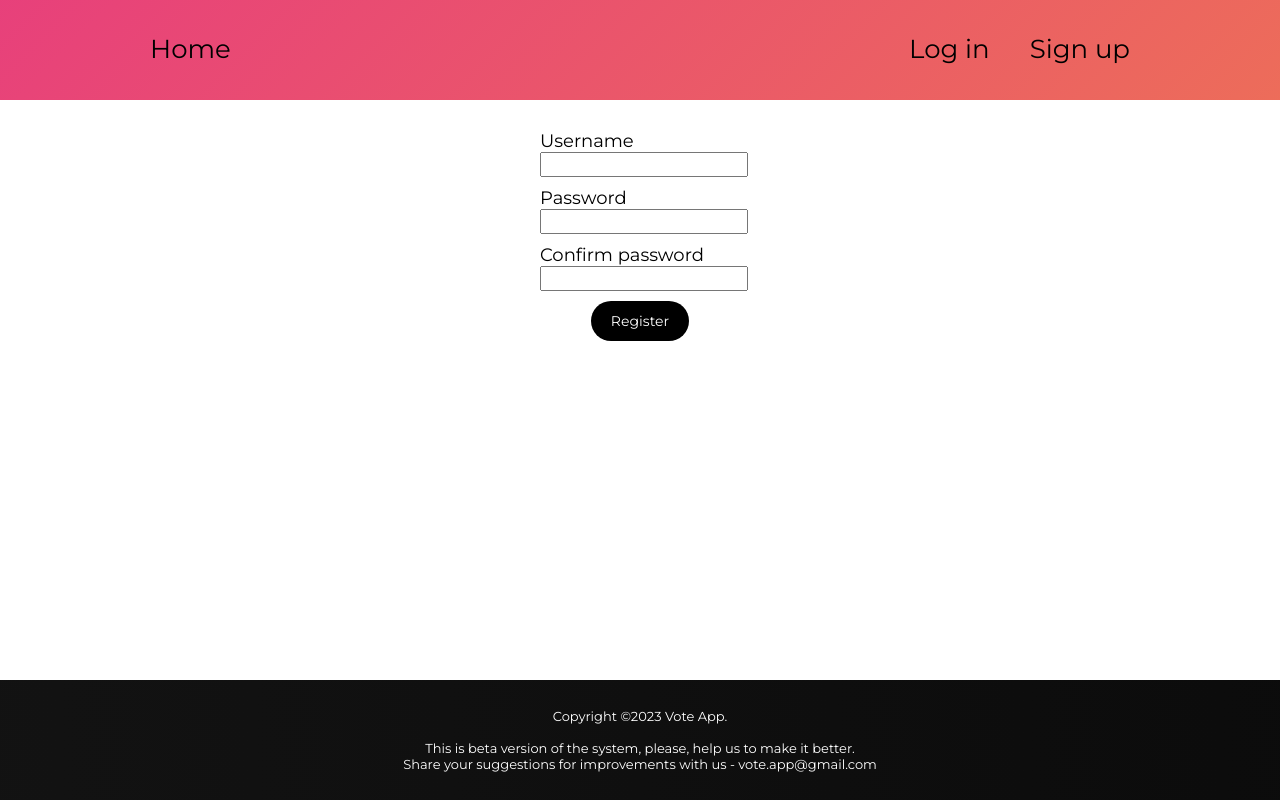
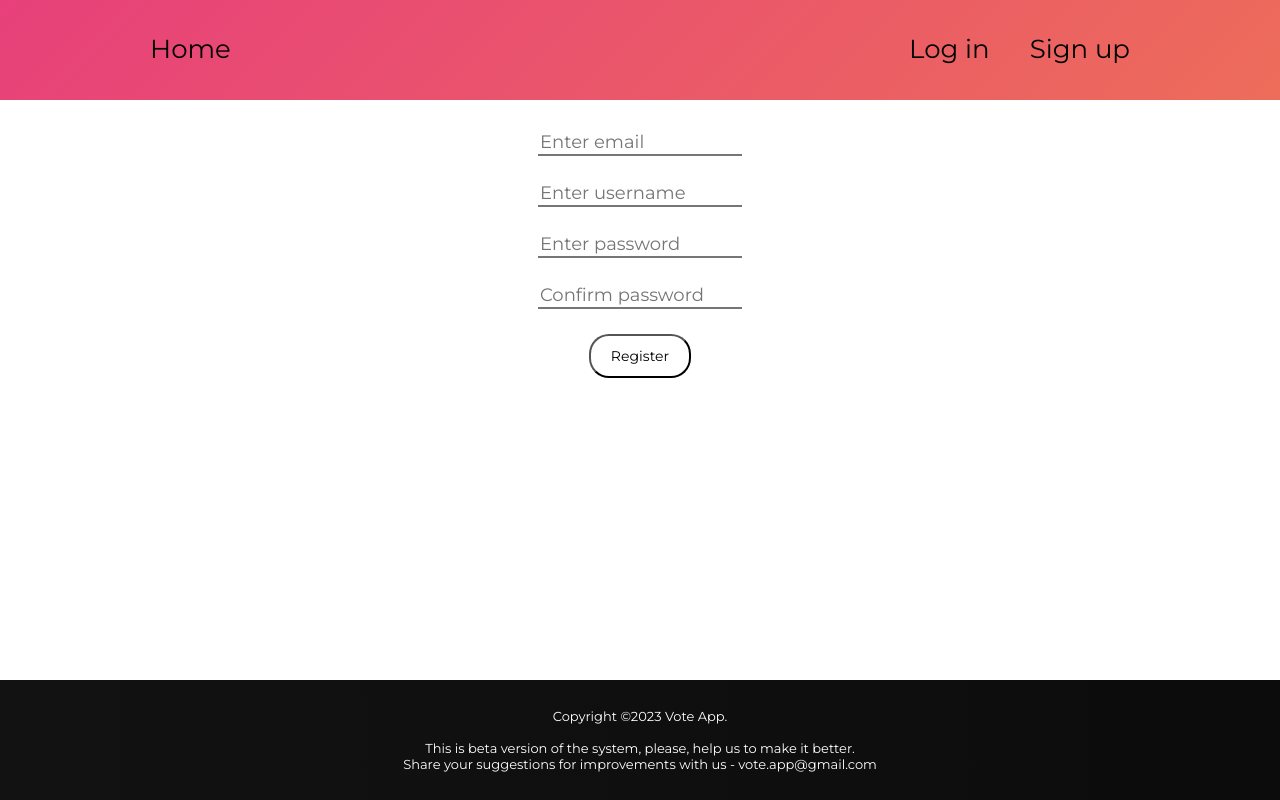
Before and after one commit to wakedupblessed/VoteApp, a React (Create React App) app in the folder web/: page /signup in a window 1280 px wide. Built offline with nearby package versions, Linux system fonts and the light colour scheme.

Commit message:
small style upates and add email

```diff
--- a/web/src/api/Auth/api.ts
+++ b/web/src/api/Auth/api.ts
@@ -43,14 +43,10 @@ export class AuthApi {
     return null;
   }
 
-  static async registerUser(username: string, password: string) {
+  static async registerUser(email: string, username: string, password: string) {
     try {
-      console.log({
-        username,
-        password,
-      });
-
       const response = await axios.post(REGISTER_URL, {
+        email,
         username,
         password,
       });
--- a/web/src/components/GlobalStyles.ts
+++ b/web/src/components/GlobalStyles.ts
@@ -43,9 +43,41 @@ export const StyledHr = styled.hr`
   background: ${StyleValues.gradiente};
   animation: ${gradientAnimation} 15s ease infinite;
   background-size: 400% 400%;
+`;
 
-  /* border-top: 1px solid #ccc;
-  margin: 20px 0; */
+export const StyledInput = styled.input`
+  width: 200px;
+  font-size: 18px;
+  border-top: 0;
+  border-left: 0;
+  border-right: 0;
+
+  &:focus {
+    outline: none;
+  }
+`;
+
+export const StyledButton = styled.button`
+  width: fit-content;
+  padding: 12px 20px;
+  border-radius: 20px;
+  font-size: 14px;
+  font-weight: normal;
+  line-height: 16px;
+  color: #000;
+  background-color: #fff;
+  border-color: #000;
+
+  &:hover {
+    cursor: pointer;
+    background-color: #000;
+    color: #fff;
+  }
+
+  &:active {
+    background-color: #000;
+    color: #fff;
+  }
 `;
 
 export default GlobalStyles;
--- a/web/src/pages/LoginPage/LoginPage.tsx
+++ b/web/src/pages/LoginPage/LoginPage.tsx
@@ -1,55 +1,36 @@
 import { useContext } from "react";
+import styled from "styled-components";
+
+import { StyledInput, StyledButton } from "../../components/GlobalStyles";
 import AuthContext from "../../сontext/AuthContext";
-import React from "react";
-import styled from "styled-components";
 
 const LoginPage = () => {
   const { loginUser } = useContext(AuthContext)!;
 
   return (
     <LoginFormContainer onSubmit={loginUser}>
-      <LoginFormElement>
-      <label htmlFor="username">Username</label>
-      <StyledInput type="text" name="username" placeholder="Enter username" />
-      </LoginFormElement>
-      <LoginFormElement>
-      <label htmlFor="username">Username</label>
-      <StyledInput type="password" name="password" placeholder="Enter password" />
-      </LoginFormElement>
-      <StyledLoginButton type="submit">Submit</StyledLoginButton>
+      <StyledInput type='email' name='email' placeholder='Enter email' />
+      <StyledInput
+        type='password'
+        name='password'
+        placeholder='Enter password'
+      />
+      <StyledButton type='submit'>Login</StyledButton>
     </LoginFormContainer>
   );
 };
 
 export default LoginPage;
 
-const StyledInput = styled.input`
-  width: 200px;
-  font-size: 16px;
-`;
-
-const StyledLoginButton = styled.button`
-  width: fit-content;
-
-  padding: 12px 20px;
-  border-radius: 40px;
-  font-size: 14px;
-  color: #fff;
-  font-weight: normal;
-  background-color: #000;
-  line-height: 16px;
-  border: none;
-`;
-
-const LoginFormElement = styled.div`
-  font-size: 18px;
-  width: 200px;
-`;
-
 const LoginFormContainer = styled.form`
   margin-top: 30px;
   display: flex;
   flex-direction: column;
   align-items: center;
-  gap: 10px;
+  gap: 25px;
+
+  & > div {
+    font-size: 18px;
+    width: 200px;
+  }
 `;
--- a/web/src/pages/RegisterPage/RegisterPage.tsx
+++ b/web/src/pages/RegisterPage/RegisterPage.tsx
@@ -1,59 +1,54 @@
 import { useContext } from "react";
+import styled from "styled-components";
+
+import { StyledInput, StyledButton } from "../../components/GlobalStyles";
 import AuthContext from "../../сontext/AuthContext";
-import styled from "styled-components";
 
 const RegisterPage = () => {
   const { registerUser } = useContext(AuthContext)!;
 
   return (
     <RegisterFormContainer onSubmit={registerUser}>
-      <RegisterFormElement>
-        <label htmlFor="username">Username</label>
-        <StyledInput type="text" name="username" required />
-      </RegisterFormElement>
-      <RegisterFormElement>
-        <label htmlFor="password">Password</label>
-        <StyledInput type="password" name="password" required />
-      </RegisterFormElement>
-      <RegisterFormElement>
-        <label htmlFor="confirmPassword">Confirm password</label>
-        <StyledInput type="password" name="confirmPassword" required />
-      </RegisterFormElement>
-      <StyledRegisterButton type="submit">Register</StyledRegisterButton>
+      <StyledInput
+        type='text'
+        name='email'
+        placeholder='Enter email'
+        required
+      />
+      <StyledInput
+        type='text'
+        name='username'
+        placeholder='Enter username'
+        required
+      />
+      <StyledInput
+        type='password'
+        name='password'
+        placeholder='Enter password'
+        required
+      />
+      <StyledInput
+        type='password'
+        name='confirmPassword'
+        placeholder='Confirm password'
+        required
+      />
+      <StyledButton type='submit'>Register</StyledButton>
     </RegisterFormContainer>
   );
 };
 
 export default RegisterPage;
 
-const StyledInput= styled.input`
-  width: 200px;
-  font-size:16px;
-`;
-
-
-const StyledRegisterButton = styled.button`
-  width: fit-content;
-
-  padding: 12px 20px;
-  border-radius: 40px;
-  font-size: 14px;
-  color: #fff;
-  font-weight: normal;
-  background-color: #000;
-  line-height: 16px;
-  border: none;
-`;
-
-const RegisterFormElement = styled.div`
-font-size: 18px;
-  width: 200px;
-`;
-
 const RegisterFormContainer = styled.form`
   margin-top: 30px;
   display: flex;
   flex-direction: column;
   align-items: center;
-  gap: 10px;
+  gap: 25px;
+
+  & > div {
+    font-size: 18px;
+    width: 200px;
+  }
 `;
--- a/web/src/сontext/AuthProvider.tsx
+++ b/web/src/сontext/AuthProvider.tsx
@@ -34,10 +34,11 @@ export const AuthProvider = ({ children }: Props) => {
   const registerUser = async (event: React.FormEvent<HTMLFormElement>) => {
     event.preventDefault();
 
+    const email = event.currentTarget.elements.email.value;
     const username = event.currentTarget.elements.username.value;
     const password = event.currentTarget.elements.password.value;
 
-    const data = await AuthApi.registerUser(username, password);
+    const data = await AuthApi.registerUser(email, username, password);
 
     if (data) {
       navigate("/login");
@@ -49,7 +50,7 @@ export const AuthProvider = ({ children }: Props) => {
   const loginUser = async (event: React.FormEvent<HTMLFormElement>) => {
     event.preventDefault();
 
-    const username = event.currentTarget.elements.username.value;
+    const username = event.currentTarget.elements.email.value;
     const password = event.currentTarget.elements.password.value;
 
     const data = await AuthApi.fetchToken(username, password);
```
Also changed, not shown: 1 other file (tests, documents, lock files or other folders).
